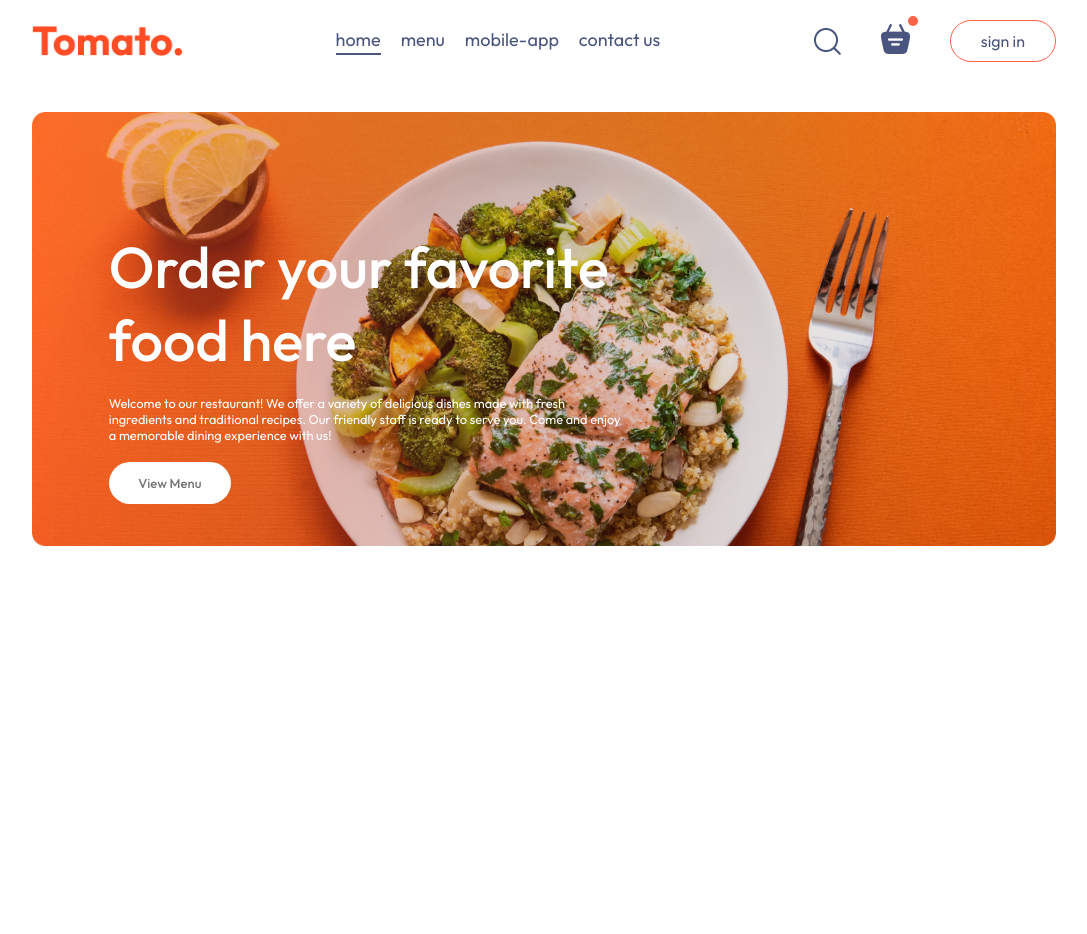
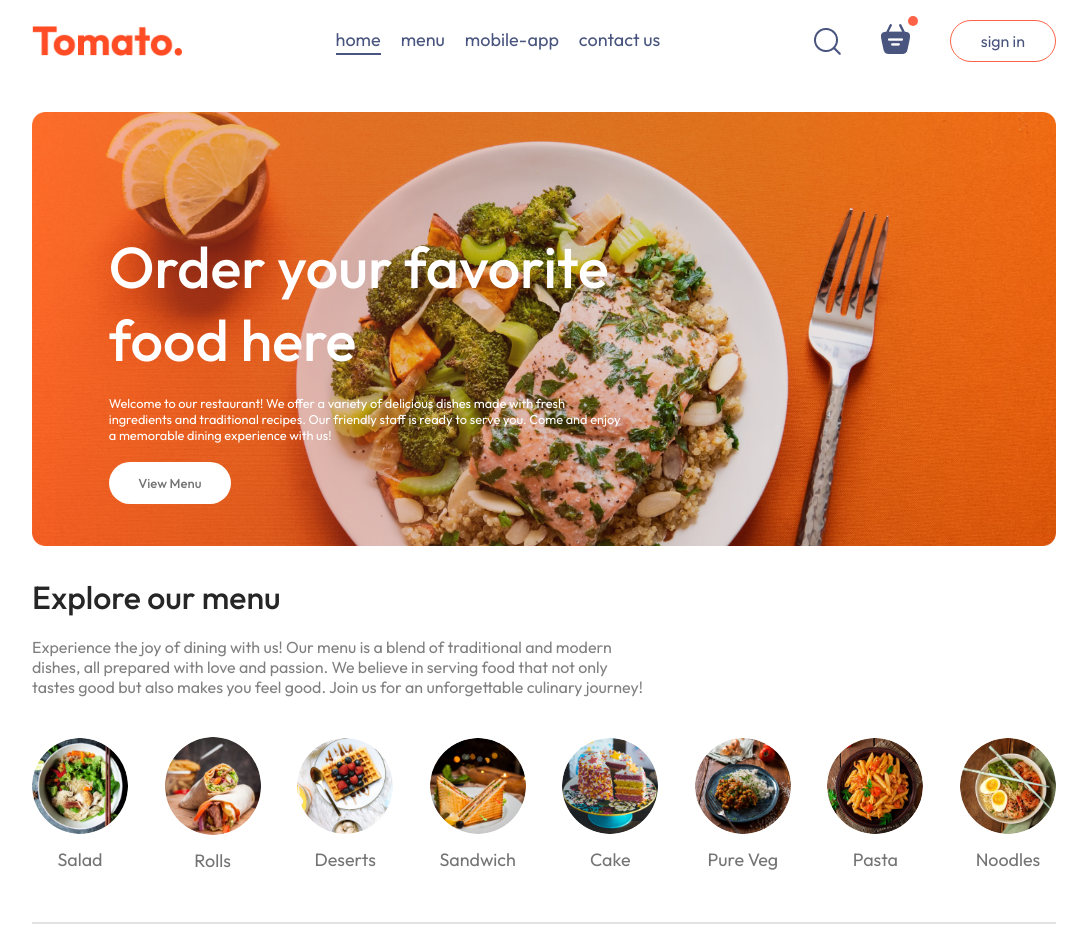
Before and after one commit to Serhii2009/food-del, a React (Vite) app: page / in a window 1280 px wide. Shown: the whole page, without its empty margins (96-1183 px from the left). Before the commit the page ends 800 px from the top, so only its background shows below. Built offline with nearby package versions, Linux system fonts and the light colour scheme.

Commit message:
add explore-menu

```diff
--- a/package.json
+++ b/package.json
@@ -10,6 +10,7 @@
     "preview": "vite preview"
   },
   "dependencies": {
+    "prop-types": "^15.8.1",
     "react": "^18.2.0",
     "react-dom": "^18.2.0",
     "react-router-dom": "^6.23.1"
--- a/src/components/ExploreMenu/ExploreMenu.css
+++ b/src/components/ExploreMenu/ExploreMenu.css
@@ -0,0 +1,56 @@
+.explore-menu {
+  display: flex;
+  flex-direction: column;
+  gap: 20px;
+}
+
+.explore-menu h1 {
+  color: #262626;
+  font-weight: 500;
+}
+
+.explore-menu-text {
+  max-width: 60%;
+  color: #808080;
+}
+
+.explore-menu-list {
+  display: flex;
+  justify-content: space-between;
+  align-items: center;
+  gap: 30px;
+  text-align: center;
+  margin: 20px 0px;
+  overflow-x: scroll;
+}
+
+.explore-menu-list::-webkit-scrollbar {
+  display: none;
+}
+
+.explore-menu-list-item img {
+  width: 7.5vw;
+  min-width: 80px;
+  cursor: pointer;
+  border-radius: 50%;
+  transition: 0.2s;
+}
+
+.explore-menu-list-item p {
+  margin-top: 10px;
+  color: #747474;
+  font-size: max(1.4vw, 16px);
+  cursor: pointer;
+}
+
+.explore-menu hr {
+  margin: 10px 0px;
+  height: 2px;
+  background-color: #e2e2e2;
+  border: none;
+}
+
+.explore-menu-list-item .active {
+  border: 4px solid tomato;
+  padding: 2px;
+}
--- a/src/components/ExploreMenu/ExploreMenu.jsx
+++ b/src/components/ExploreMenu/ExploreMenu.jsx
@@ -1,7 +1,47 @@
 import './ExploreMenu.css'
+import PropTypes from 'prop-types'
+import { menu_list } from '../../assets/assets'
 
-const ExploreMenu = () => {
-  return <div></div>
+const ExploreMenu = ({ category, setCategory }) => {
+  return (
+    <div className="explore-menu" id="explore-menu">
+      <h1>Explore our menu</h1>
+      <p className="explore-menu-text">
+        Experience the joy of dining with us! Our menu is a blend of traditional
+        and modern dishes, all prepared with love and passion. We believe in
+        serving food that not only tastes good but also makes you feel good.
+        Join us for an unforgettable culinary journey!
+      </p>
+      <div className="explore-menu-list">
+        {menu_list.map((item, index) => {
+          return (
+            <div
+              onClick={() =>
+                setCategory((prev) =>
+                  prev === item.menu_name ? 'All' : item.menu_name
+                )
+              }
+              key={index}
+              className="explore-menu-list-item"
+            >
+              <img
+                className={category === item.menu_name ? 'active' : ''}
+                src={item.menu_image}
+                alt=""
+              />
+              <p>{item.menu_name}</p>
+            </div>
+          )
+        })}
+      </div>
+      <hr />
+    </div>
+  )
+}
+
+ExploreMenu.propTypes = {
+  category: PropTypes.string.isRequired,
+  setCategory: PropTypes.func.isRequired,
 }
 
 export default ExploreMenu
--- a/src/pages/Home/Home.jsx
+++ b/src/pages/Home/Home.jsx
@@ -1,10 +1,15 @@
+import { useState } from 'react'
+import ExploreMenu from '../../components/ExploreMenu/ExploreMenu'
 import Header from '../../components/Header/Header'
 import './Home.css'
 
 const Home = () => {
+  const [category, setCategory] = useState('All')
+
   return (
     <div>
       <Header />
+      <ExploreMenu category={category} setCategory={setCategory} />
     </div>
   )
 }
```
Also changed, not shown: 1 other file (tests, documents, lock files or other folders).
